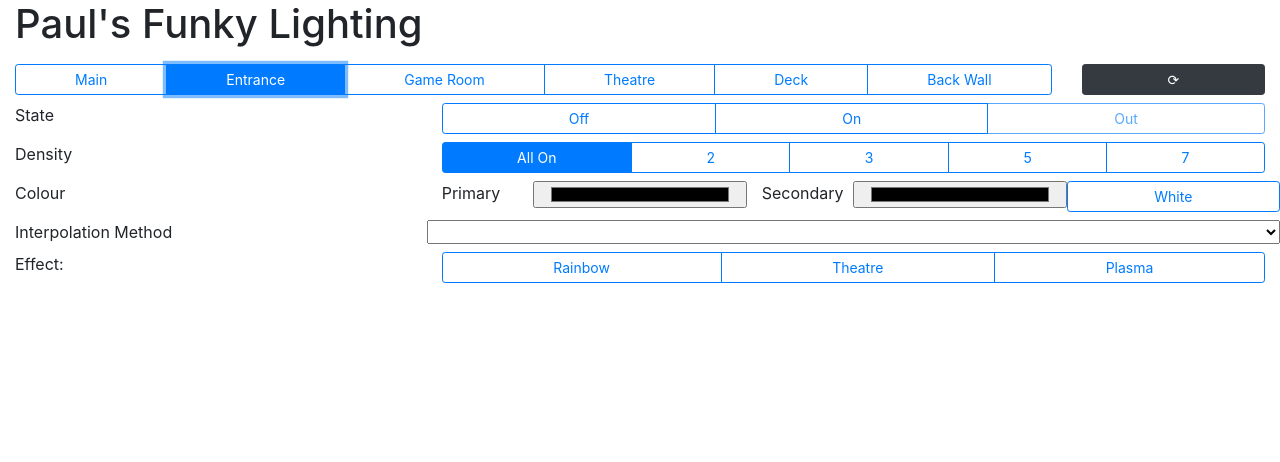
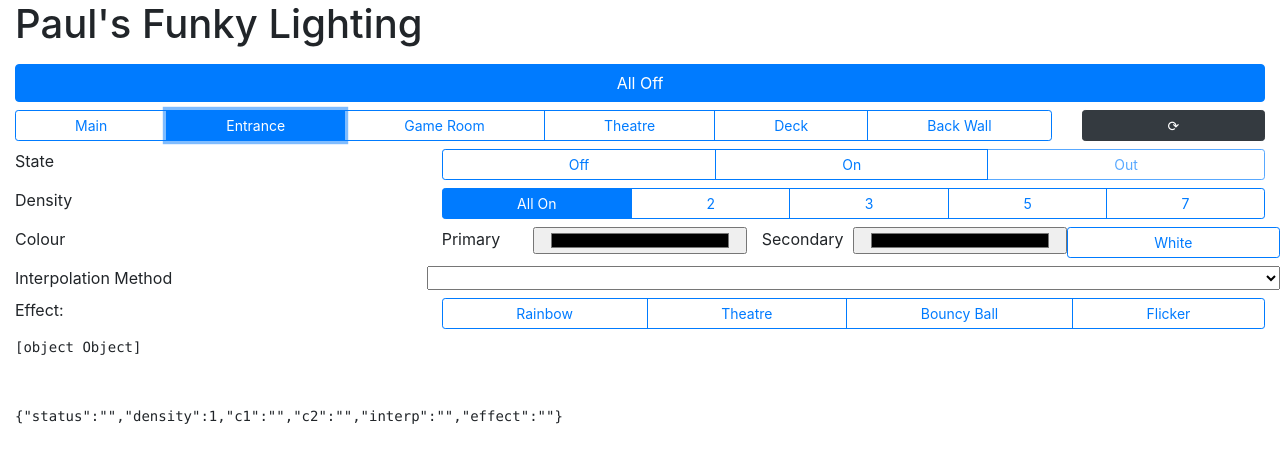
Before and after one commit to PaulMurrayCbr/decklighting, an Angular app in the folder ng/: page / in a window 1280 px wide. Both pictures are taken after a click on the button "Entrance". Shown: the top 462 px of the page. Built offline with nearby package versions, Linux system fonts and the light colour scheme; no server answers.

Commit message:
moving effects ito subclasses

```diff
--- a/ng/src/app/app.component.html
+++ b/ng/src/app/app.component.html
@@ -3,6 +3,13 @@
 		<h1 class="col-12">Paul's Funky Lighting</h1>
 	</div>
 
+	<div class="row">
+		<span class="btn-group col-12">
+			<button type="button" class="btn btn-primary col-12"
+				(click)="allOff()" [ngClass]="{active: data.master.status=='off'}">All
+				Off</button>
+		</span>
+	</div>
 	<div class="row">
 		<span class="btn-group col-10">
 			<button type="button" class="btn btn-sm btn-outline-primary"
@@ -23,13 +30,6 @@
 	</div>
 
 	<div *ngIf="tab==0">
-		<div class="row">
-			<span class="btn-group col-12">
-				<button type="button" class="btn btn-primary col-12"
-					(click)="allOff()" [ngClass]="{active: data.master.status=='off'}">All
-					Off</button>
-			</span>
-		</div>
 		<div class="row">
 			<span class="btn-group col-12">
 				<button type="button" class="btn btn-sm btn-outline-primary"
@@ -195,9 +195,27 @@
 						[ngClass]="{active: data.room[tab].effect=='theatre'}">Theatre</button>
 					<button type="button" class="btn btn-sm btn-outline-primary"
 						(click)="effect('plasma')"
-						[ngClass]="{active: data.room[tab].effect=='plasma'}">Plasma</button>
+						[ngClass]="{active: data.room[tab].effect=='bouncyball'}">Bouncy Ball</button>
+					<button type="button" class="btn btn-sm btn-outline-primary"
+						(click)="effect('flicker')"
+						[ngClass]="{active: data.room[tab].effect=='flicker'}">Flicker</button>
 				</span>
 			</div>
+
+			<div *ngIf="data.room[tab].effect=='bouncyball'">
+				<div class="row">
+					<span class="col-12">Bouncy Ball controls</span>
+				</div>
+			</div>
+			<div *ngIf="data.room[tab].effect=='flicker'">
+				<div class="row">
+					<span class="col-12">Flicker controls</span>
+				</div>
+			</div>
+
 		<!--</div>-->
+<div class="row"><pre class="col-12">{{data.room[tab]}}</pre></div>
+<div class="row"><pre class="col-12">{{data.room[tab].effect}}</pre></div>
+<div class="row"><pre class="col-12">{{roomasstring()}}</pre></div>
 
 	</div>
--- a/ng/src/app/app.component.ts
+++ b/ng/src/app/app.component.ts
@@ -28,6 +28,10 @@ export class AppComponent {
 		new RoomUi()
 	];
 
+	roomasstring() {
+	  return JSON.stringify(this.data.room[this.tab]);
+	}
+
 	constructor(private stripService: StripService) {
 		this.data = stripService.data;
 	}
@@ -54,6 +58,8 @@ export class AppComponent {
 			this.stripService.refreshRoom(this.tab);
 	}
 	effect(e: String) {
+		this.data.room[this.tab].effect = e;
+
 		this.stripService.effect(this.tab, e);
 	}
 
--- a/ng/src/app/strip.service.ts
+++ b/ng/src/app/strip.service.ts
@@ -8,6 +8,25 @@ export class Master {
 	brightness: number;
 }
 
+export class EffectRainbow {
+}
+
+export class EffectTheatre {
+}
+
+export class EffectPlasma {
+}
+
+export class EffectBouncyBall {
+	width: number; // width is in pixels
+	speed: number; // speed is in pixels per second
+}
+
+export class EffectFlicker {
+	c1Rate: number; // the probability that over a second, the primary colour will be set
+	c2Rate: number; // the probability that over a second, the primary colour will be set
+}
+
 export class Room {
 	status: String = "";
 	density: number = 1;
@@ -15,6 +34,13 @@ export class Room {
 	c2: String = "";
 	interp: String = "";
 	effect: String = "";
+	effectData: {
+		plasma: EffectPlasma;
+	    bouncyBall: EffectBouncyBall;
+	    flicker: EffectFlicker;
+	    rainbow: EffectRainbow;
+	    theatre: EffectTheatre;
+    }
 }
 
 export class Data {
@@ -99,8 +125,8 @@ export class StripService {
   }
 
   effect(n:number, e: String) {
-	  	this.http.get<Room>(this.base+"/on?room="+n+"&effect="+e).subscribe(
-	  		(data) => { this.data.room[n] = data as Room; });
+//	  	this.http.get<Room>(this.base+"/on?room="+n+"&effect="+e).subscribe(
+//	  		(data) => { this.data.room[n] = data as Room; });
   }
 
   color1(n:number, c: String) {
```
